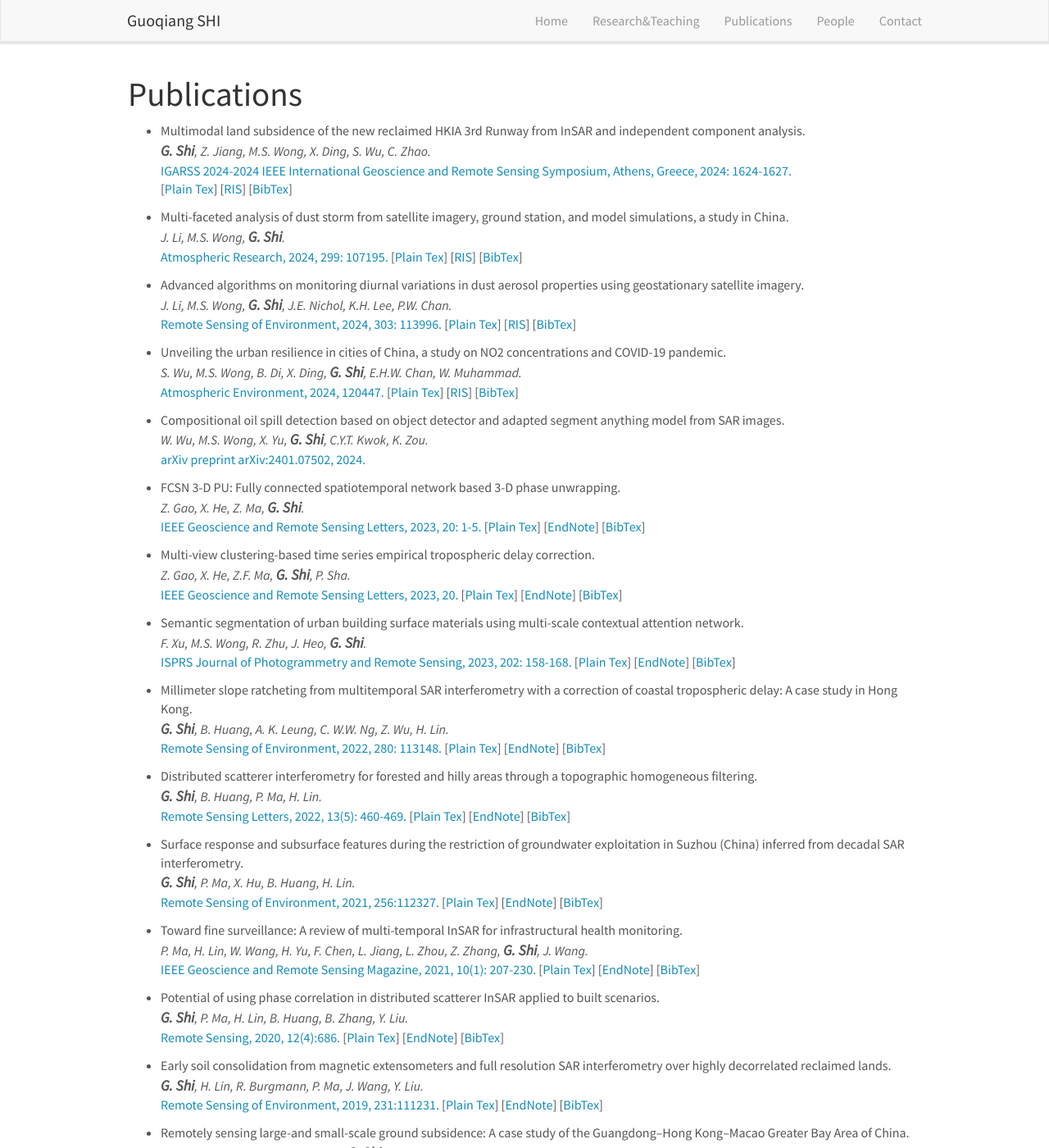
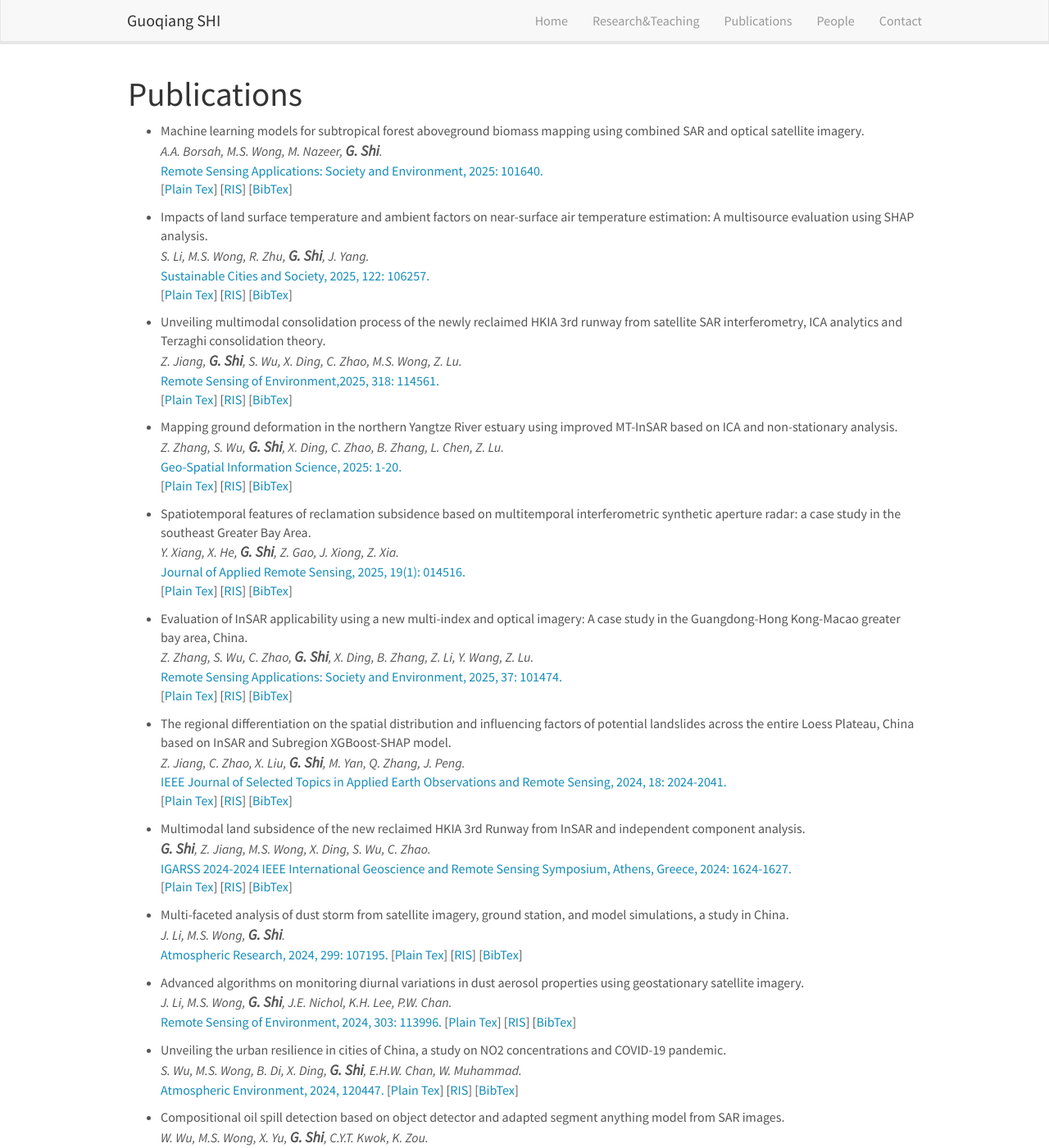
Before and after one commit to guoqiangshi/guoqiangshi.github.io, a Jekyll site: the page publications.html, which Jekyll copies as it is, in a window 1280 px wide and 1400 px high. Shown: the whole window at 82% size. Built offline with Jekyll 4.4.1, drawn with Linux system fonts in a browser that asks for light colours; nearby versions of some CDN libraries; library files that are not in the unit come from our copies.

Commit message:
Update publications.html

```diff
--- a/publications.html
+++ b/publications.html
@@ -68,6 +68,64 @@
 <div class="largefont">
 <ul>
 
+<li>
+	<p>Machine learning models for subtropical forest aboveground biomass mapping using combined SAR and optical satellite imagery. <br />
+  <em>A.A. Borsah, M.S. Wong, M. Nazeer, <span class="mqq">G. Shi</span>. </em><br /><a href="https://www.sciencedirect.com/science/article/abs/pii/S2352938525001934">Remote Sensing Applications: Society and Environment, 2025: 101640.</a><br />
+	    [<a href="paper_info/2025RSAML_plaintex.txt">Plain Tex</a>]
+	    [<a href="paper_info/2025RSAML_RIS.ris">RIS</a>]
+	    [<a href="paper_info/2025RSAML_bibtex.bib">BibTex</a>]</p>
+  </li>
+
+
+<li>
+	<p>Impacts of land surface temperature and ambient factors on near-surface air temperature estimation: A multisource evaluation using SHAP analysis. <br />
+  <em>S. Li, M.S. Wong, R. Zhu, <span class="mqq">G. Shi</span>, J. Yang. </em><br /><a href="https://www.sciencedirect.com/science/article/abs/pii/S2210670725001349">Sustainable Cities and Society, 2025, 122: 106257.</a><br />
+	    [<a href="paper_info/2025SCCEst_plaintex.txt">Plain Tex</a>]
+	    [<a href="paper_info/2025SCCEst_RIS.ris">RIS</a>]
+	    [<a href="paper_info/2025SCCEst_bibtex.bib">BibTex</a>]</p>
+  </li>
+
+<li>
+	<p>Unveiling multimodal consolidation process of the newly reclaimed HKIA 3rd runway from satellite SAR interferometry, ICA analytics and Terzaghi consolidation theory. <br />
+  <em>Z. Jiang, <span class="mqq">G. Shi</span>, S. Wu, X. Ding, C. Zhao, M.S. Wong, Z. Lu. </em><br /><a href="https://www.sciencedirect.com/science/article/pii/S003442572400587X">Remote Sensing of Environment,2025, 318: 114561.</a><br />
+	    [<a href="paper_info/2025RSEHKIA_plaintex.txt">Plain Tex</a>]
+	    [<a href="paper_info/2025RSEHKIA_RIS.ris">RIS</a>]
+	    [<a href="paper_info/2025RSEHKIA_bibtex.bib">BibTex</a>]</p>
+  </li>
+
+<li>
+	<p>Mapping ground deformation in the northern Yangtze River estuary using improved MT-InSAR based on ICA and non-stationary analysis. <br />
+  <em>Z. Zhang, S. Wu, <span class="mqq">G. Shi</span>, X. Ding, C. Zhao, B. Zhang, L. Chen, Z. Lu. </em><br /><a href="https://www.tandfonline.com/doi/full/10.1080/10095020.2024.2443484">Geo-Spatial Information Science, 2025: 1-20.</a><br />
+	    [<a href="paper_info/2025GSIS_plaintex.txt">Plain Tex</a>]
+	    [<a href="paper_info/2025GSIS_RIS.ris">RIS</a>]
+	    [<a href="paper_info/2025GSIS_bibtex.bib">BibTex</a>]</p>
+  </li>
+
+
+<li>
+	<p>Spatiotemporal features of reclamation subsidence based on multitemporal interferometric synthetic aperture radar: a case study in the southeast Greater Bay Area. <br />
+  <em>Y. Xiang, X. He, <span class="mqq">G. Shi</span>, Z. Gao, J. Xiong, Z. Xia. </em><br /><a href="https://www.spiedigitallibrary.org/journals/journal-of-applied-remote-sensing/volume-19/issue-1/014516/Spatiotemporal-features-of-reclamation-subsidence-based-on-multitemporal-interferometric-synthetic/10.1117/1.JRS.19.014516.short">Journal of Applied Remote Sensing, 2025, 19(1): 014516.</a><br />
+	    [<a href="paper_info/2025JARS_plaintex.txt">Plain Tex</a>]
+	    [<a href="paper_info/2025JARS_RIS.ris">RIS</a>]
+	    [<a href="paper_info/2025JARS_bibtex.bib">BibTex</a>]</p>
+  </li>
+
+
+<li>
+	<p>Evaluation of InSAR applicability using a new multi-index and optical imagery: A case study in the Guangdong-Hong Kong-Macao greater bay area, China. <br />
+  <em>Z. Zhang, S. Wu, C. Zhao, <span class="mqq">G. Shi</span>, X. Ding, B. Zhang, Z. Li, Y. Wang, Z. Lu. </em><br /><a href="https://www.sciencedirect.com/science/article/abs/pii/S2352938525000278">Remote Sensing Applications: Society and Environment, 2025, 37: 101474.</a><br />
+	    [<a href="paper_info/2025GBA_plaintex.txt">Plain Tex</a>]
+	    [<a href="paper_info/2025GBA_RIS.ris">RIS</a>]
+	    [<a href="paper_info/2025GBA_bibtex.bib">BibTex</a>]</p>
+  </li>
+
+<li>
+	<p>The regional differentiation on the spatial distribution and influencing factors of potential landslides across the entire Loess Plateau, China based on InSAR and Subregion XGBoost-SHAP model. <br />
+  <em>Z. Jiang, C. Zhao, X. Liu, <span class="mqq">G. Shi</span>, M. Yan, Q. Zhang, J. Peng. </em><br /><a href="https://ieeexplore.ieee.org/abstract/document/10764783">IEEE Journal of Selected Topics in Applied Earth Observations and Remote Sensing, 2024, 18: 2024-2041.</a><br />
+	    [<a href="paper_info/2024IEEEBoost_plaintex.txt">Plain Tex</a>]
+	    [<a href="paper_info/2024IEEEBoost_RIS.ris">RIS</a>]
+	    [<a href="paper_info/2024IEEEBoost_bibtex.bib">BibTex</a>]</p>
+  </li>
 
 <li>
 	<p>Multimodal land subsidence of the new reclaimed HKIA 3rd Runway from InSAR and independent component analysis. <br />
```
